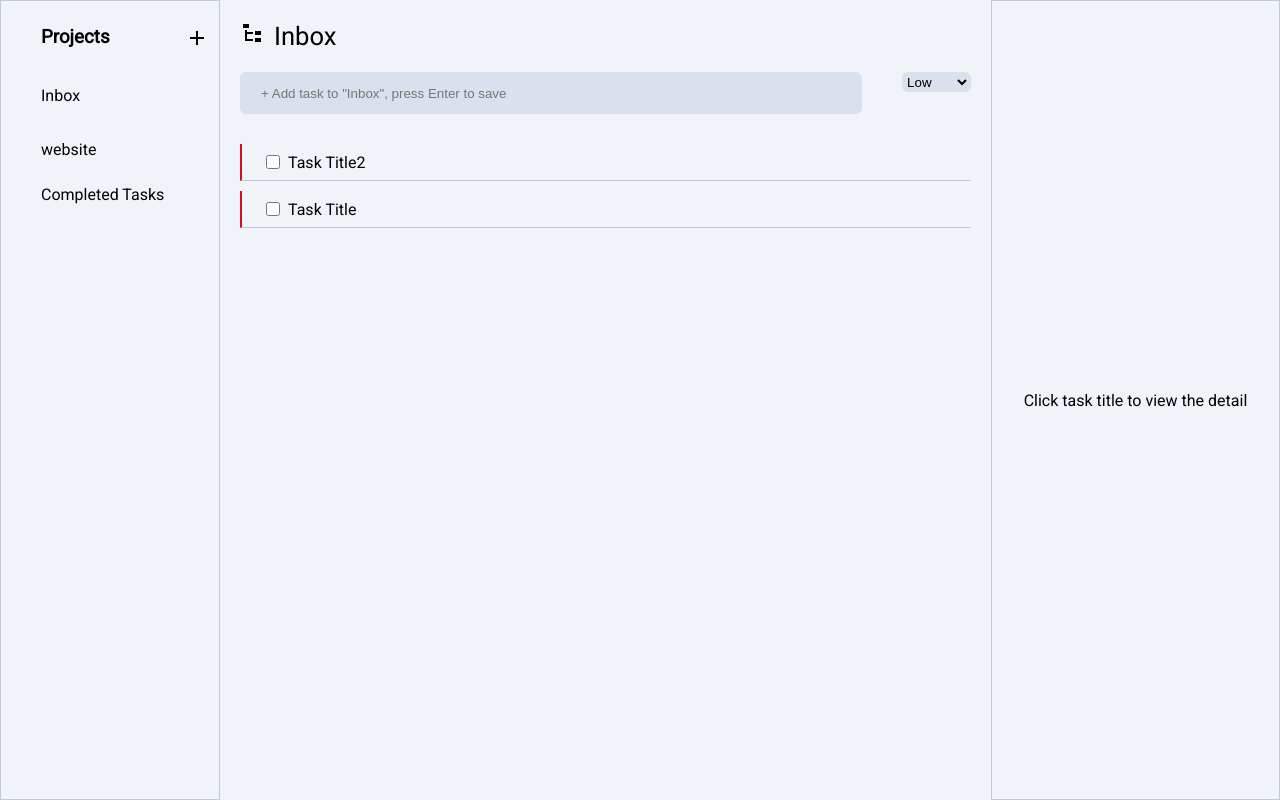
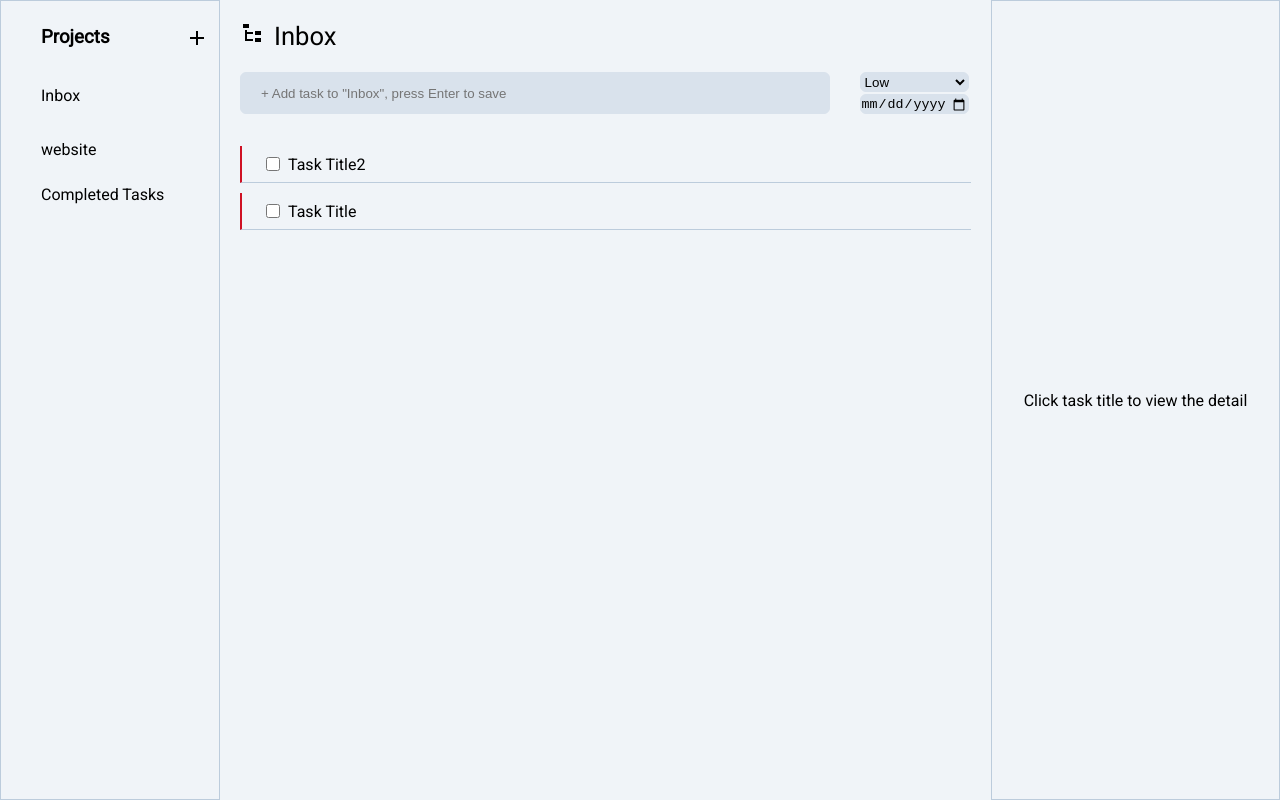
Before and after one commit to kenizaya/taskit, a website built with webpack: page src/template.html in a window 1280 px wide. Built offline with nearby package versions, Linux system fonts and the light colour scheme.

Commit message:
Add datepicker

```diff
--- a/src/styles/main.css
+++ b/src/styles/main.css
@@ -66,7 +66,8 @@ h2 {
 
 #new-task,
 #new-project,
-#priority {
+#priority,
+input[type="date"] {
     width: 90%;
     margin: 0 20px;
     height: 20px;
@@ -78,11 +79,19 @@ h2 {
 
 }
 
-#priority {
-    width: 10%;
-    padding: 0;
+.date-priority-container {
+    display: flex;
+    flex-direction: column;
+    padding: 0 10px;
 }
 
+#priority,
+input[type="date"] {
+    padding: 0;
+    margin: 0;
+    margin-bottom: 2px;
+    outline: none;
+}
 
 
 #new-task:focus,
@@ -106,8 +115,8 @@ h2 {
 
 }
 
-.btn-submit-project {
-}
+/* .btn-submit-project {
+} */
 
 form {
     padding-bottom: 20px;
--- a/src/taskit.js
+++ b/src/taskit.js
@@ -134,18 +134,21 @@ const displayMainHeader = (project = "Inbox") => {
     const currentProject = get.currentProject;
     const newTask = document.createElement("input");
     const newTaskLabel = document.createElement("label")
+    const datePriorityContainer = document.createElement("div");
 
     removeElements(newTaskForm);
 
+    datePriorityContainer.classList.add("date-priority-container");
     newTask.setAttribute("type", "text");
     newTask.setAttribute("name", "new-task");
     newTask.setAttribute("id", "new-task");
 
     newTaskLabel.setAttribute("for", "new-task");
 
-    newTaskForm.append(newTask, newTaskLabel);
+    newTaskForm.append(newTask, newTaskLabel, datePriorityContainer);
 
     addPriorityDropdown(newTaskForm);
+    addDatePicker(newTaskForm);
     addNewTaskListener();
 
 
@@ -294,7 +297,7 @@ const addNewTaskListener = () => {
         if (e.key === "Enter" && e.target.value) {
             const currentProject = get.currentProject.textContent;
             e.preventDefault();
-            createTask(currentProject, e.target.value, "", "", newTaskForm.elements['priority'].value);
+            createTask(currentProject, e.target.value, "", newTaskForm.elements['dueDate'].value, newTaskForm.elements['priority'].value);
             e.target.value = "";
             displayTasks(currentProject);
         }
@@ -302,6 +305,8 @@ const addNewTaskListener = () => {
 }
 
 const addPriorityDropdown = (form) => {
+    const priorityContainer = document.querySelector(".date-priority-container");
+
     const select = document.createElement("select");
     const high = document.createElement("option");
     const normal = document.createElement("option");
@@ -323,8 +328,20 @@ const addPriorityDropdown = (form) => {
     low.setAttribute("selected", '');
     low.style.color = "#724BB7";
 
-    form.append(select);
+    console.log(priorityContainer);
+    priorityContainer.append(select);
+    form.append(priorityContainer);
     select.append(high, normal, low);
+}
+
+const addDatePicker = (form) => {
+    const dateContainer = document.querySelector(".date-priority-container");
+    const date = document.createElement("input");
+    date.setAttribute("type", "date");
+    date.setAttribute("name", "dueDate");
+
+    dateContainer.append(date);
+    form.append(dateContainer);
 }
 
 const removeElements = (container) => {
```
Also changed, not shown: dist/calendar.svg (added), dist/dropdown.svg (added), dist/file-tree.svg (added), dist/index.html, dist/plus.svg (added), dist/submit.svg (added), 2 other files.
